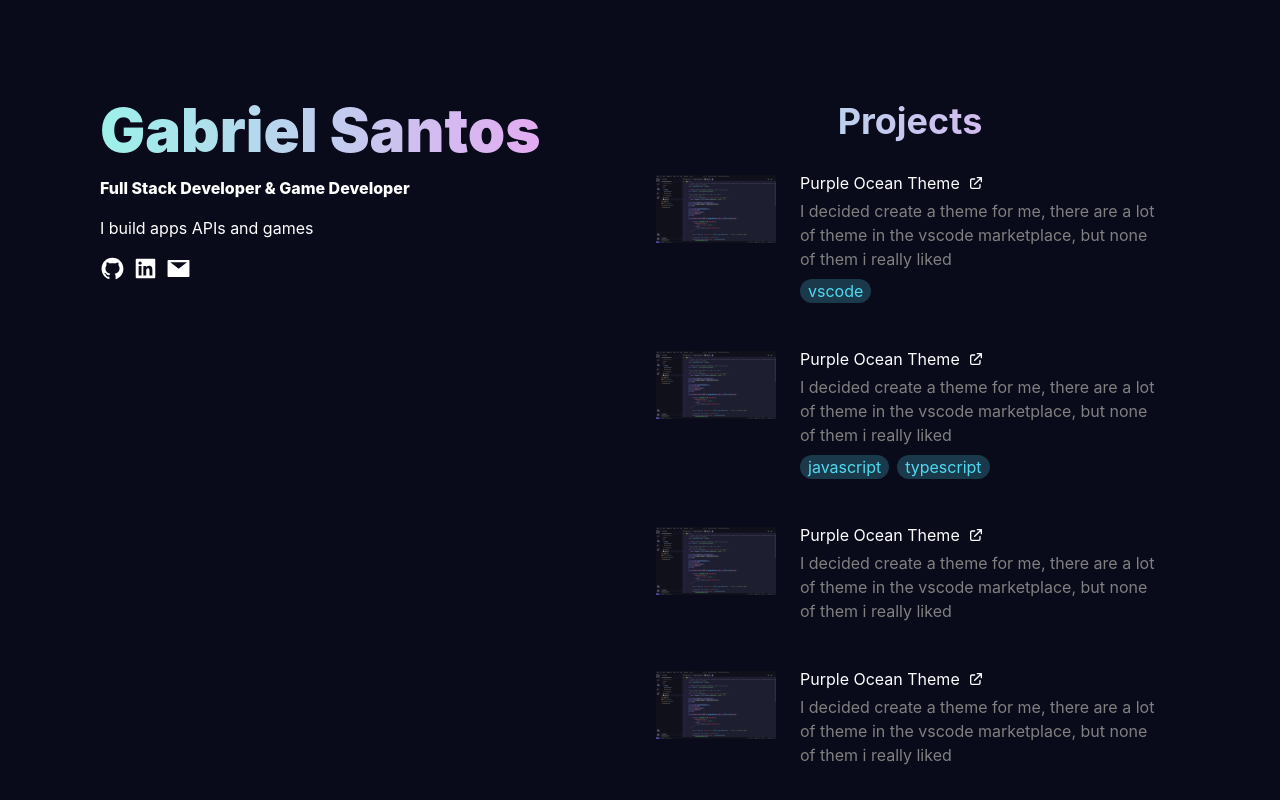
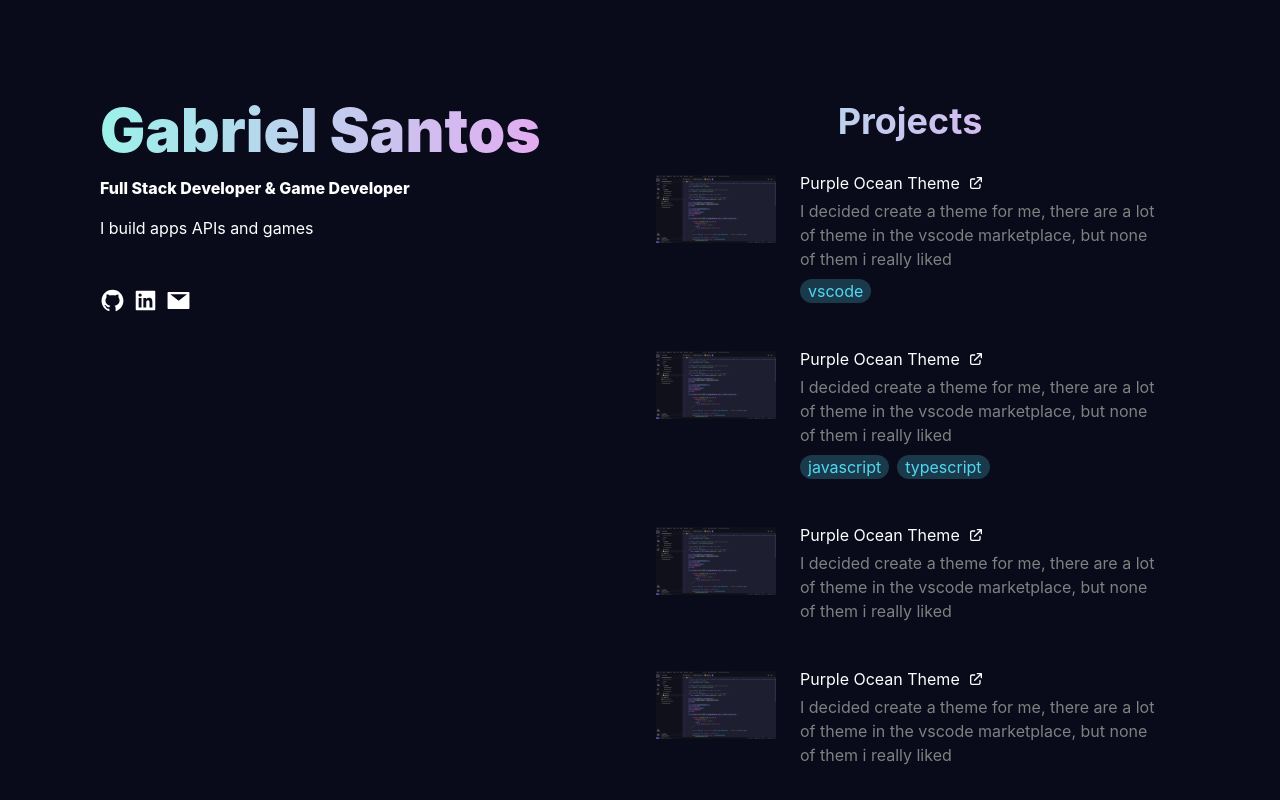
Before and after one commit to gbcosta/portfolioV2, a React (Vite) app: page / in a window 1280 px wide. Shown: the top 800 px of the page. Built offline with nearby package versions, Linux system fonts and the light colour scheme.

Commit message:
update header icons

```diff
--- a/src/components/header/header.tsx
+++ b/src/components/header/header.tsx
@@ -36,8 +36,7 @@ const Header = (): JSX.Element => {
       <Text color={"white"} sx={{ mt: "4" }}>
         I build apps APIs and games
       </Text>
-      <footer>
-        <Flex sx={{ mt: "4", gap: 2 }}>
+      <Flex sx={{ mt: 12, gap: 2 }}>
         <AiFillGithub
           style={iconsStyle}
           onClick={() => {
@@ -58,7 +57,6 @@ const Header = (): JSX.Element => {
           }}
         />
       </Flex>
-      </footer>
     </Box>
   );
 };
```
Lines whose indentation alone changed are shown as unchanged.
